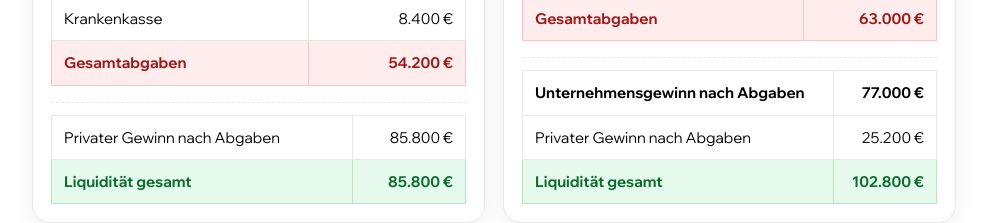
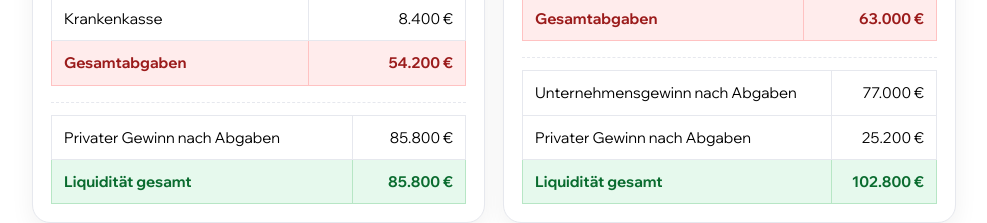
Before and after one commit to janekholthuis/gmbh-rechner, a plain HTML site: page index.html in a window 1280 px wide. Shown: the part 1033-1256 px from the top of the page, without its empty margins (146-1133 px from the left). Drawn offline with Linux system fonts and the light colour scheme.

Commit message:
Update index.html

```diff
--- a/index.html
+++ b/index.html
@@ -196,7 +196,7 @@ tr.row-liq td{
     <div class="summary">
       <table>
         <tbody>
-          <tr><td><strong>Unternehmensgewinn nach Abgaben</strong></td><td class="num"><strong>77.000 €</strong></td></tr>
+          <tr><td>Unternehmensgewinn nach Abgaben</td><td class="num">77.000 €</td></tr>
           <tr>
             <td>Privater Gewinn nach Abgaben</td>
             <td class="num">25.200 €</td>
```
